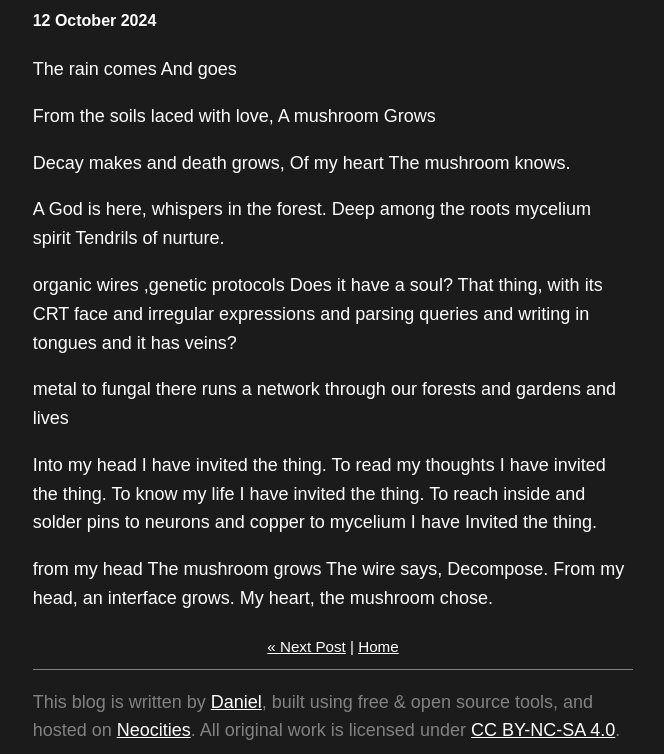
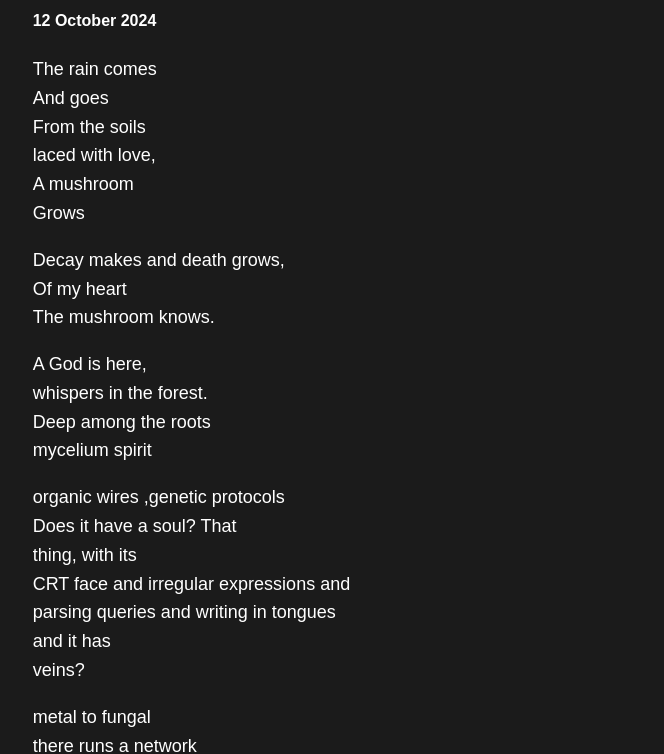
Before and after one commit to ficcdaf/ficd-blog, a plain HTML site: page ficd-built/posts/2024-10-12-1.html in a window 1280 px wide. Shown: the part 219-973 px from the top of the page, without its empty margins (307-971 px from the left). Drawn offline with Linux system fonts and the light colour scheme.

Commit message:
Fix poem formatting

```diff
--- a/ficd-built/posts/2024-10-12-1.html
+++ b/ficd-built/posts/2024-10-12-1.html
@@ -29,42 +29,47 @@
 <article id="content">
 <h1>The Mushroom Knows</h1>
 <h4>12 October 2024</h4>
-<p>The rain comes
-And goes</p>
-<p>From the soils
-laced with love,
-A mushroom
+<p>The rain comes <br>
+And goes<br>
+From the soils<br>
+laced with love,<br>
+A mushroom<br>
 Grows</p>
-<p>Decay makes and death grows,
-Of my heart
+<p>Decay makes and death grows,<br>
+Of my heart<br>
 The mushroom knows.</p>
-<p>A God is here,
-whispers in the forest.
-Deep among the roots
-mycelium spirit
-Tendrils of nurture.</p>
-<p>organic wires ,genetic protocols
-Does it have a soul? That thing, with its
-CRT face and irregular expressions and
-parsing queries and writing in tongues
-and it
-has veins?</p>
-<p>metal to fungal
-there runs a network
-through our forests and gardens
+<p>A God is here,<br>
+whispers in the forest.<br>
+Deep among the roots<br>
+mycelium spirit</p>
+<p>organic wires ,genetic protocols<br>
+Does it have a soul? That <br>
+thing, with its<br>
+CRT face and irregular expressions and <br>
+parsing queries and writing in tongues<br>
+and it has <br>
+veins?</p>
+<p>metal to fungal<br>
+there runs a network<br>
+through our forests and gardens<br>
 and lives</p>
-<p>Into my head I have invited the thing.
-To read my thoughts I have invited the thing.
-To know my life I have invited the thing.
-To reach inside and solder pins to neurons and copper to mycelium I have
+<p>Into my head I have invited <br>
+the thing.<br>
+To read my thoughts I have invited the<br>
+ thing.<br>
+To know my <br>
+life I <br>
+have invited the thing.<br>
+To reach inside and solder pins to neurons and copper to mycelium I have<br>
 Invited the thing.</p>
-<p>from my head
-The mushroom grows
-The wire says,
-Decompose.
-From my head,
-an interface grows.
-My heart,
+<p>from my head<br>
+The mushroom grows<br>
+The wire says,<br>
+Decompose. </p>
+<p>
+From my face,<br>
+the interface grows.<br>
+My heart,<br>
 the mushroom chose.</p>
 <nav id="nextprev"><a href="./2024-10-12-2.html">« Next Post</a> | <a href="../index.html">Home</a></nav>
 </article>
```
